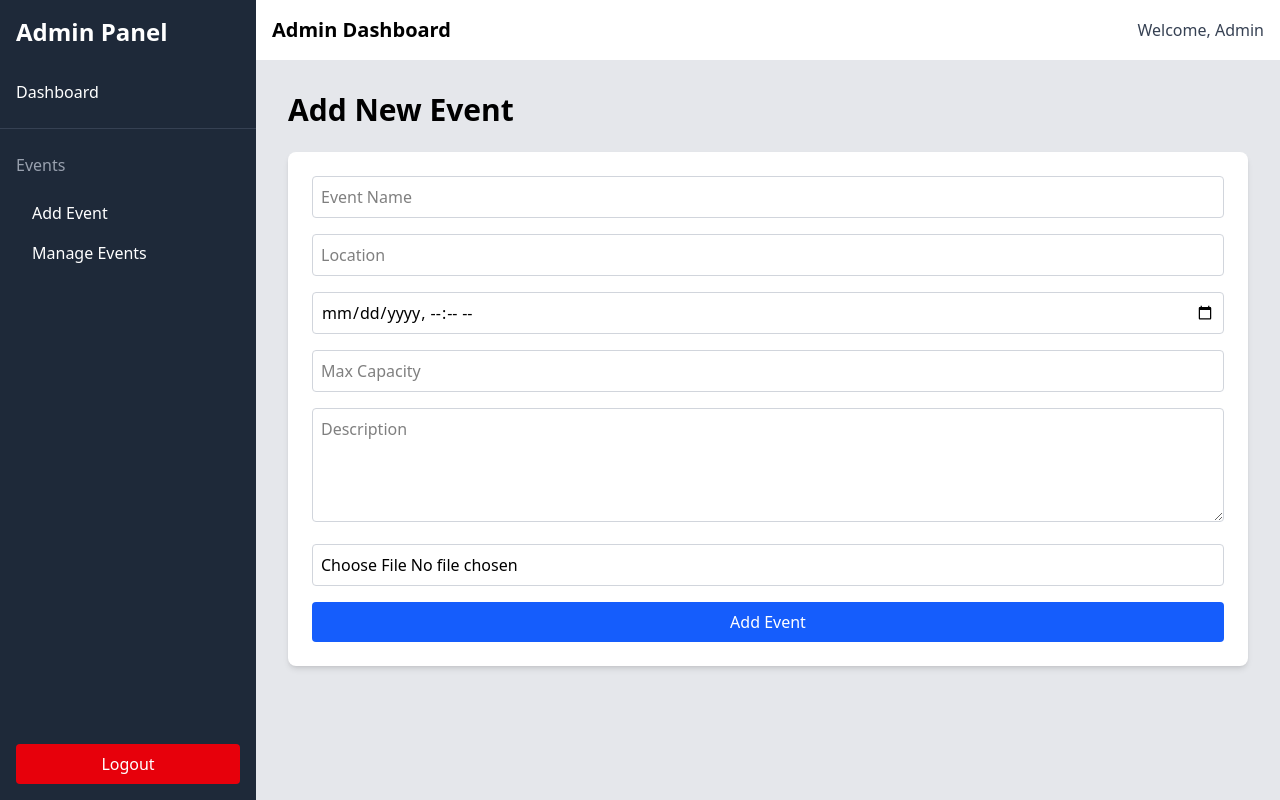
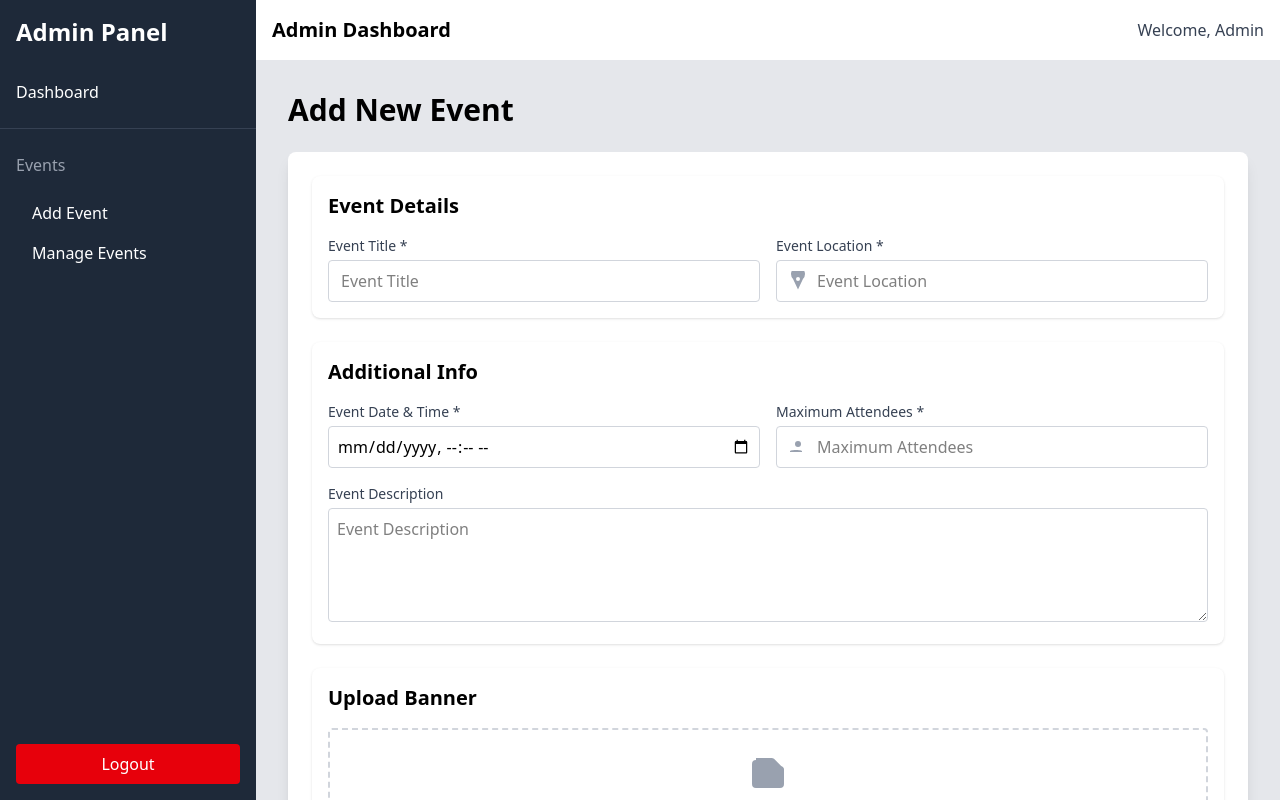
Before and after one commit to Darshanh20/WebWizard, a React app in the folder frontend/: page /admin/events/add in a window 1280 px wide. Built offline with nearby package versions, Linux system fonts and the light colour scheme; sample sign-in values are in the browser's storage; the HTML template or start-up script is replaced by a standard one.

Commit message:
add event changes

```diff
--- /dev/null
+++ b/frontend/src/components/Toast.jsx
@@ -0,0 +1,20 @@
+import React, { useEffect } from "react";
+
+export default function Toast({ open, message, onClose }) {
+  useEffect(() => {
+    if (open) {
+      const t = setTimeout(() => onClose && onClose(), 3000);
+      return () => clearTimeout(t);
+    }
+  }, [open, onClose]);
+
+  if (!open) return null;
+
+  return (
+    <div className="fixed bottom-6 right-6 z-50">
+      <div className="bg-green-600 text-white px-4 py-2 rounded shadow-lg">
+        {message}
+      </div>
+    </div>
+  );
+}
--- a/frontend/src/pages/AddEvent.jsx
+++ b/frontend/src/pages/AddEvent.jsx
@@ -1,6 +1,7 @@
-import { useState } from "react";
+import { useState, useRef, useEffect } from "react";
 import { API } from "../api";
 import { useNavigate } from "react-router-dom";
+import Toast from "../components/Toast";
 
 export default function AddEvent() {
   const [form, setForm] = useState({
@@ -11,18 +12,57 @@ export default function AddEvent() {
     description: "",
   });
   const [photo, setPhoto] = useState(null);
+  const [previewUrl, setPreviewUrl] = useState(null);
+  const [errors, setErrors] = useState({});
+  const [toast, setToast] = useState({ show: false, message: "" });
   const navigate = useNavigate();
+  const fileInputRef = useRef();
 
   const handleChange = (e) => {
-    setForm({ ...form, [e.target.name]: e.target.value });
+    const { name, value } = e.target;
+    setForm((f) => ({ ...f, [name]: value }));
   };
 
-  const handleFileChange = (e) => {
-    setPhoto(e.target.files[0]);
+  useEffect(() => {
+    return () => {
+      if (previewUrl) URL.revokeObjectURL(previewUrl);
+    };
+  }, [previewUrl]);
+
+  const validateField = (key, value) => {
+    let msg = "";
+    if (["name", "location", "time", "maxCapacity"].includes(key)) {
+      if (!value || String(value).trim() === "") {
+        msg =
+          key === "name"
+            ? "Event Title is required"
+            : key === "location"
+            ? "Event Location is required"
+            : key === "time"
+            ? "Event Date & Time is required"
+            : "Maximum Attendees is required";
+      }
+    }
+    setErrors((s) => ({ ...s, [key]: msg }));
+    return msg === "";
+  };
+
+  const handleBlur = (e) => {
+    validateField(e.target.name, e.target.value);
   };
 
   const handleSubmit = async (e) => {
     e.preventDefault();
+
+    // validate required fields
+    const v1 = validateField("name", form.name);
+    const v2 = validateField("location", form.location);
+    const v3 = validateField("time", form.time);
+    const v4 = validateField("maxCapacity", form.maxCapacity);
+    if (!v1 || !v2 || !v3 || !v4) {
+      return;
+    }
+
     const formData = new FormData();
     for (const key in form) {
       formData.append(key, form[key]);
@@ -36,16 +76,12 @@ export default function AddEvent() {
       await API.post("/events", formData, {
         headers: { "x-auth-token": token, "Content-Type": "multipart/form-data" },
       });
-      alert("Event added successfully!");
-      setForm({
-        name: "",
-        location: "",
-        time: "",
-        maxCapacity: "",
-        description: "",
-      });
+      setToast({ show: true, message: "Event created successfully!" });
+      setForm({ name: "", location: "", time: "", maxCapacity: "", description: "" });
       setPhoto(null);
-      navigate("/admin/events/manage"); // Redirect to manage events after adding
+      setPreviewUrl(null);
+      setErrors({});
+      setTimeout(() => navigate("/admin/events/manage"), 900);
     } catch (err) {
       alert(err.response?.data?.msg || "Failed to add event");
       console.error(err);
@@ -56,67 +92,173 @@ export default function AddEvent() {
     <div className="container mx-auto p-4">
       <h1 className="text-3xl font-bold mb-6">Add New Event</h1>
 
-      <div className="bg-white p-6 rounded-lg shadow-md mb-8">
-        <form onSubmit={handleSubmit} className="space-y-4">
+      <div className="bg-white p-6 rounded-lg shadow-lg mb-8">
+        <form onSubmit={handleSubmit} className="space-y-6">
+          {/* Event Details Card */}
+          <div className="p-4 bg-white rounded-lg shadow-sm">
+            <h2 className="text-xl font-semibold mb-4">Event Details</h2>
+            <div className="grid grid-cols-1 md:grid-cols-2 gap-4">
+              <div>
+                <label className="block text-sm font-medium text-gray-700 mb-1">Event Title *</label>
                 <input
                   type="text"
                   name="name"
-            placeholder="Event Name"
+                  placeholder="Event Title"
                   value={form.name}
                   onChange={handleChange}
-            className="w-full p-2 border border-gray-300 rounded"
-            required
+                  onBlur={handleBlur}
+                  className={`w-full p-2 border ${errors.name ? "border-red-500" : "border-gray-300"} rounded pl-3`}
                 />
+                {errors.name && <p className="text-sm text-red-600 mt-1">{errors.name}</p>}
+              </div>
+
+              <div>
+                <label className="block text-sm font-medium text-gray-700 mb-1">Event Location *</label>
+                <div className="relative">
+                  <span className="absolute inset-y-0 left-0 pl-3 flex items-center text-gray-400">
+                    {/* map pin icon */}
+                    <svg xmlns="http://www.w3.org/2000/svg" className="h-5 w-5" viewBox="0 0 20 20" fill="currentColor">
+                      <path fillRule="evenodd" d="M5.05 8.05a7 7 0 119.9 0L10 18.414 5.05 8.05zM10 10a2 2 0 100-4 2 2 0 000 4z" clipRule="evenodd" />
+                    </svg>
+                  </span>
                   <input
                     type="text"
                     name="location"
-            placeholder="Location"
+                    placeholder="Event Location"
                     value={form.location}
                     onChange={handleChange}
-            className="w-full p-2 border border-gray-300 rounded"
-            required
+                    onBlur={handleBlur}
+                    className={`w-full p-2 border ${errors.location ? "border-red-500" : "border-gray-300"} rounded pl-10`}
                   />
+                </div>
+                {errors.location && <p className="text-sm text-red-600 mt-1">{errors.location}</p>}
+              </div>
+            </div>
+          </div>
+
+          {/* Additional Info Card */}
+          <div className="p-4 bg-white rounded-lg shadow-sm">
+            <h2 className="text-xl font-semibold mb-4">Additional Info</h2>
+            <div className="grid grid-cols-1 md:grid-cols-2 gap-4">
+              <div>
+                <label className="block text-sm font-medium text-gray-700 mb-1">Event Date & Time *</label>
                 <input
                   type="datetime-local"
                   name="time"
                   value={form.time}
                   onChange={handleChange}
-            className="w-full p-2 border border-gray-300 rounded"
-            required
+                  onBlur={handleBlur}
+                  className={`w-full p-2 border ${errors.time ? "border-red-500" : "border-gray-300"} rounded`}
                 />
+                {errors.time && <p className="text-sm text-red-600 mt-1">{errors.time}</p>}
+              </div>
+
+              <div>
+                <label className="block text-sm font-medium text-gray-700 mb-1">Maximum Attendees *</label>
+                <div className="relative">
+                  <span className="absolute inset-y-0 left-0 pl-3 flex items-center text-gray-400">
+                    {/* users icon */}
+                    <svg xmlns="http://www.w3.org/2000/svg" className="h-5 w-5" viewBox="0 0 20 20" fill="currentColor">
+                      <path d="M13 7a3 3 0 11-6 0 3 3 0 016 0z" />
+                      <path fillRule="evenodd" d="M2 14s1-1 6-1 6 1 6 1v1H2v-1z" clipRule="evenodd" />
+                    </svg>
+                  </span>
                   <input
                     type="number"
                     name="maxCapacity"
-            placeholder="Max Capacity"
+                    placeholder="Maximum Attendees"
                     value={form.maxCapacity}
                     onChange={handleChange}
-            className="w-full p-2 border border-gray-300 rounded"
-            required
+                    onBlur={handleBlur}
+                    className={`w-full p-2 border ${errors.maxCapacity ? "border-red-500" : "border-gray-300"} rounded pl-10`}
+                    min="1"
                   />
+                </div>
+                {errors.maxCapacity && <p className="text-sm text-red-600 mt-1">{errors.maxCapacity}</p>}
+              </div>
+            </div>
+
+            <div className="mt-4">
+              <label className="block text-sm font-medium text-gray-700 mb-1">Event Description</label>
               <textarea
                 name="description"
-            placeholder="Description"
+                placeholder="Event Description"
                 value={form.description}
                 onChange={handleChange}
                 className="w-full p-2 border border-gray-300 rounded resize-y"
                 rows="4"
-            required
               ></textarea>
+            </div>
+          </div>
+
+          {/* Upload Banner Card */}
+          <div className="p-4 bg-white rounded-lg shadow-sm">
+            <h2 className="text-xl font-semibold mb-4">Upload Banner</h2>
+            <div
+              onDragOver={(e) => e.preventDefault()}
+              onDrop={(e) => {
+                e.preventDefault();
+                const file = e.dataTransfer.files[0];
+                if (file) {
+                  setPhoto(file);
+                  setPreviewUrl(URL.createObjectURL(file));
+                }
+              }}
+              className="border-2 border-dashed border-gray-300 rounded p-6 flex flex-col items-center justify-center text-center cursor-pointer"
+              onClick={() => fileInputRef.current && fileInputRef.current.click()}
+            >
+              {previewUrl ? (
+                <img src={previewUrl} alt="preview" className="max-h-48 object-contain mb-3 rounded" />
+              ) : (
+                <svg xmlns="http://www.w3.org/2000/svg" className="h-10 w-10 text-gray-400 mb-2" viewBox="0 0 20 20" fill="currentColor">
+                  <path d="M4 3a2 2 0 00-2 2v10a2 2 0 002 2h12a2 2 0 002-2V7.414A2 2 0 0016.586 6L13 2.414A2 2 0 0011.586 2H4z" />
+                </svg>
+              )}
+              <p className="text-sm text-gray-600">Drag & drop an image here, or click to select</p>
+              <p className="text-sm text-gray-500 mt-2">Upload Event Banner / Poster</p>
               <input
+                ref={fileInputRef}
                 type="file"
                 name="photo"
                 accept="image/*"
-            onChange={handleFileChange}
-            className="w-full p-2 border border-gray-300 rounded"
+                onChange={(e) => {
+                  const file = e.target.files[0];
+                  if (file) {
+                    setPhoto(file);
+                    setPreviewUrl(URL.createObjectURL(file));
+                  }
+                }}
+                className="hidden"
               />
+            </div>
+          </div>
+
+          {/* Buttons */}
+          <div className="flex flex-col md:flex-row gap-3">
             <button
               type="submit"
-            className="bg-blue-600 text-white p-2 rounded hover:bg-blue-700 w-full"
+              className="bg-blue-600 text-white py-3 px-4 rounded hover:bg-blue-700 w-full md:w-auto flex-1"
             >
-            Add Event
+              Create Event
             </button>
+
+            <button
+              type="button"
+              onClick={() => {
+                setForm({ name: "", location: "", time: "", maxCapacity: "", description: "" });
+                setPhoto(null);
+                setPreviewUrl(null);
+                setErrors({});
+              }}
+              className="border border-gray-300 text-gray-700 py-3 px-4 rounded hover:bg-gray-100 w-full md:w-auto flex-1"
+            >
+              Reset Form
+            </button>
+          </div>
         </form>
       </div>
+
+      <Toast open={toast.show} message={toast.message} onClose={() => setToast({ show: false, message: "" })} />
     </div>
   );
 }
```
Also changed, not shown: frontend/src/components/DateTimeRangePicker.jsx (added), 1 other file (tests, documents, lock files or other folders). Lines whose indentation alone changed are shown as unchanged.
